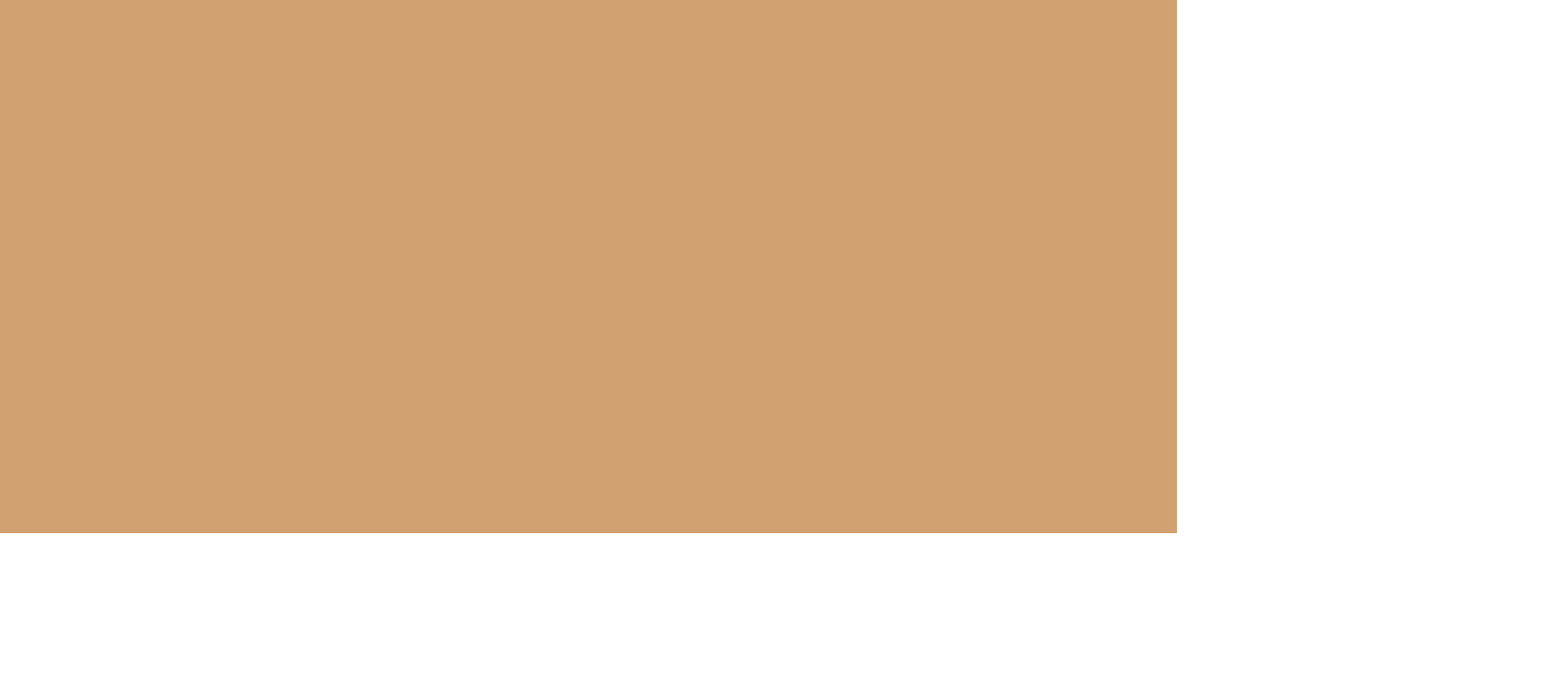
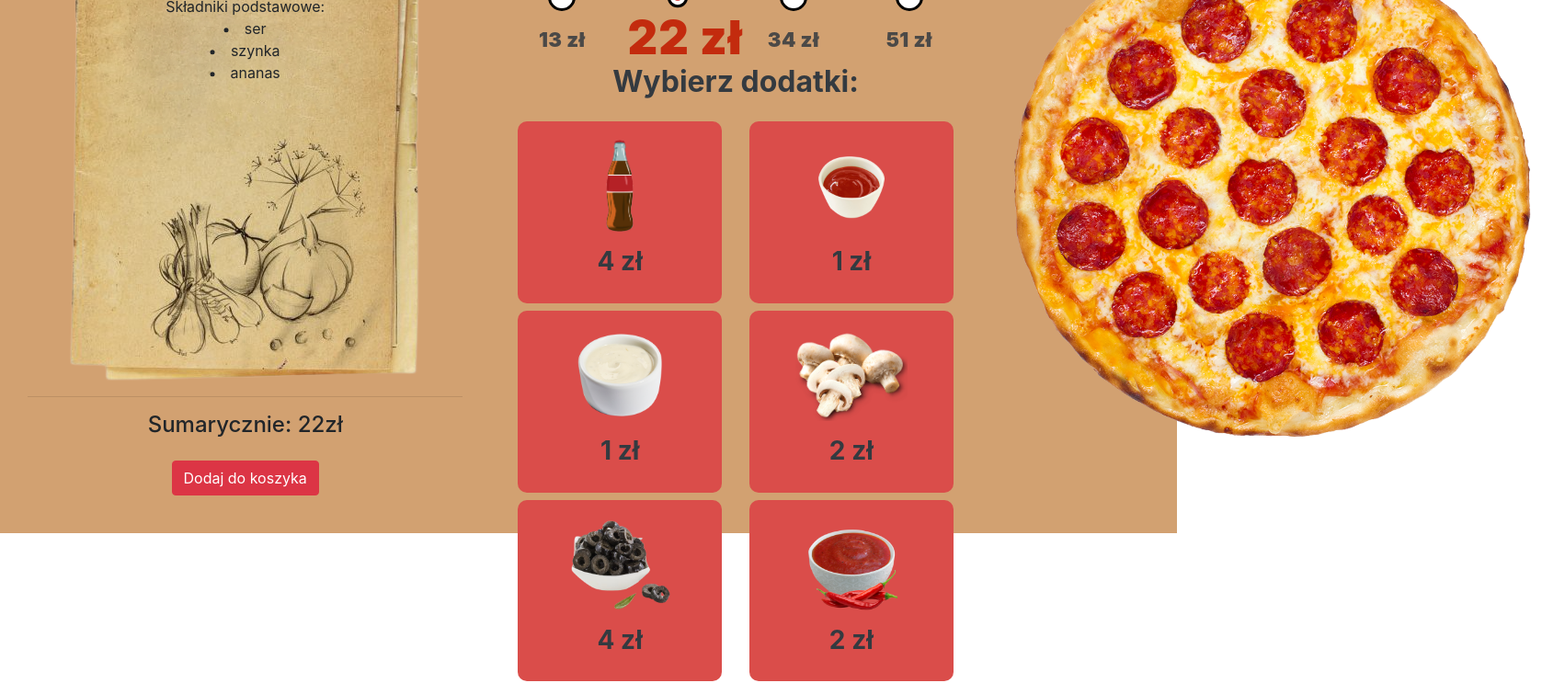
Before and after one commit to dilejt/pizzeria, a React (Create React App) app: page /details/1 in a window 1280 px wide. Shown: the part 220-963 px from the top of the page at 92% size, 1702 px wide, since content can reach past the window. Before the commit the page ends 800 px from the top, so only its background shows below. Built offline with nearby package versions, Linux system fonts and the light colour scheme.

Commit message:
Revert "paths update"
This reverts commit 4ac4e6a5e8690a8042d55e658be092961a59dd7b.

```diff
--- a/src/App.js
+++ b/src/App.js
@@ -23,7 +23,7 @@ const App = () => {
 
   const dropDownList = products.map(product => {
     return (
-        <Link key={product.id} className="dropdown-item" to={`./details/${product.id}`}>
+        <Link key={product.id} className="dropdown-item" to={`/details/${product.id}`}>
           {product.name}
         </Link>
     )
@@ -45,14 +45,14 @@ const App = () => {
               </NavDropdown>
             </Nav>
             <Nav className="ml-auto">
-              <Link to='./cart' className="nav-link"><img alt='Koszyk' className="cart" src="./imgs/cart.svg" /></Link>
+              <Link to='/cart' className="nav-link"><img alt='Koszyk' className="cart" src="/imgs/cart.svg" /></Link>
             </Nav>
           </Navbar.Collapse>
         </Container>
       </Navbar>
-      <Route path="./" exact component={ProductList} />
-      <Route path="./details/:id" render={(props) => <ProductDetails {...props} addToCart={addToCart} />} />
-      <Route path="./cart" render={(props) => <Cart onChange={newCart => setCart(newCart)} {...props} cart={cart} />} />
+      <Route path="/" exact component={ProductList} />
+      <Route path="/details/:id" render={(props) => <ProductDetails {...props} addToCart={addToCart} />} />
+      <Route path="/cart" render={(props) => <Cart onChange={newCart => setCart(newCart)} {...props} cart={cart} />} />
     </BrowserRouter>
   )
 }
--- a/src/Cart.js
+++ b/src/Cart.js
@@ -8,7 +8,7 @@ let priceArray = []
 let items = []
 const Cart = props => {
 
-    document.body.style.backgroundImage = "url('./imgs/backgroud.jpg')"
+    document.body.style.backgroundImage = "url('/imgs/backgroud.jpg')"
 
     let summaryPrice = 0
 
@@ -57,7 +57,7 @@ const Cart = props => {
                                         <Row>
                                             <Col md={5} className="pl-xl-5">
                                                 <h4 className="d-inline">
-                                                    <Link className="font-weight-bold d-block pt-3 pt-md-0" to={`./details/${item[0].id}`}>{item[0].name}</Link>
+                                                    <Link className="font-weight-bold d-block pt-3 pt-md-0" to={`/details/${item[0].id}`}>{item[0].name}</Link>
                                                 </h4>
                                                 <h5 className="font-italic">{item[1]}</h5>
                                                 <div className={styles.productInfo}>
--- a/src/ProductDetails.js
+++ b/src/ProductDetails.js
@@ -41,11 +41,11 @@ const ProductDetails = ({ match, addToCart }) => {
 
     return (
         <Container fluid className={styles.container}>
-            <Image src='./imgs/pizza.png' className={styles.pizza} fluid/>
+            <Image src='/imgs/pizza.png' className={styles.pizza} fluid/>
             <Row>
                 <Col lg={5} sm={12} className="text-center">
                     <Col xs={12}>
-                        <Image src='./imgs/recipe.png' fluid/>
+                        <Image src='/imgs/recipe.png' fluid/>
                         <div className={styles.ingredients}>
                             <h3>{product.name}</h3>
                             Składniki podstawowe:
--- a/src/ProductList.js
+++ b/src/ProductList.js
@@ -6,7 +6,7 @@ import { Container, Row, Col, Image, Button } from 'react-bootstrap';
 
 const ProductList = () => {
 
-    document.body.style.backgroundImage = "url('./imgs/backgroud.jpg')";
+    document.body.style.backgroundImage = "url('/imgs/backgroud.jpg')";
 
     const htmlList = products.map(product => {
         return (
@@ -14,7 +14,7 @@ const ProductList = () => {
                 <Image src={product.img} className={styles.img} fluid rounded />
                 <h1 className={styles.productName}> {product.name} </h1>
                 <h5 className={styles.productPrice}>Cena od: <span className="font-weight-bold">{product.price[0]} zł</span></h5>
-                <Link to={`./details/${product.id}`}><Button variant="danger" className="mt-3">Wybierz</Button></Link>
+                <Link to={`/details/${product.id}`}><Button variant="danger" className="mt-3">Wybierz</Button></Link>
             </Col>
         )
     })
--- a/src/extras.js
+++ b/src/extras.js
@@ -3,37 +3,37 @@ const extras = [
         id: 1,
         name: 'cola',
         price: 4,
-        img: './imgs/cola.png'
+        img: '/imgs/cola.png'
     },
     {
         id: 2,
         name: 'ketchup',
         price: 1,
-        img: './imgs/ketchup.png'
+        img: '/imgs/ketchup.png'
     },
     {
         id: 3,
         name: 'sos czosnkowy',
         price: 1,
-        img: './imgs/garlic.png'
+        img: '/imgs/garlic.png'
     },
     {
         id: 4,
         name: 'pieczarki',
         price: 2,
-        img: './imgs/mushrooms.png'
+        img: '/imgs/mushrooms.png'
     },
     {
         id: 5,
         name: 'oliwki',
         price: 4,
-        img: './imgs/olives.png'
+        img: '/imgs/olives.png'
     },
     {
         id: 6,
         name: 'ostry sos',
         price: 2,
-        img: './imgs/hot.png'
+        img: '/imgs/hot.png'
     }
 
 ]
--- a/src/products.js
+++ b/src/products.js
@@ -4,28 +4,28 @@ const products = [
         name: 'Hawajska',
         price: [13, 22, 34, 51],
         ingredients: ['ser', 'szynka', 'ananas'],
-        img: './imgs/hawajska.jpg'
+        img: '/imgs/hawajska.jpg'
     },
     {
         id: 2,
         name: 'Carbonara',
         price: [17, 26 , 42, 58],
         ingredients: ['ser','wędzony boczek','cebula','pieczarki'],
-        img: './imgs/carbonara.jpg'
+        img: '/imgs/carbonara.jpg'
     },
     {
         id: 3,
         name: 'Cztery sery',
         price: [15, 25, 41, 57],
         ingredients: ['ser gouda','favita','camembert','gorgonzola','bazylia'],
-        img: './imgs/cztery_sery.jpg'
+        img: '/imgs/cztery_sery.jpg'
     },
     {
         id: 4,
         name: 'Capriciosa',
         price: [15, 22, 32, 51],
         ingredients: ['ser','pieczarki','szynka'],
-        img: './imgs/capriciosa.jpg'
+        img: '/imgs/capriciosa.jpg'
     }
 
 ]
```
